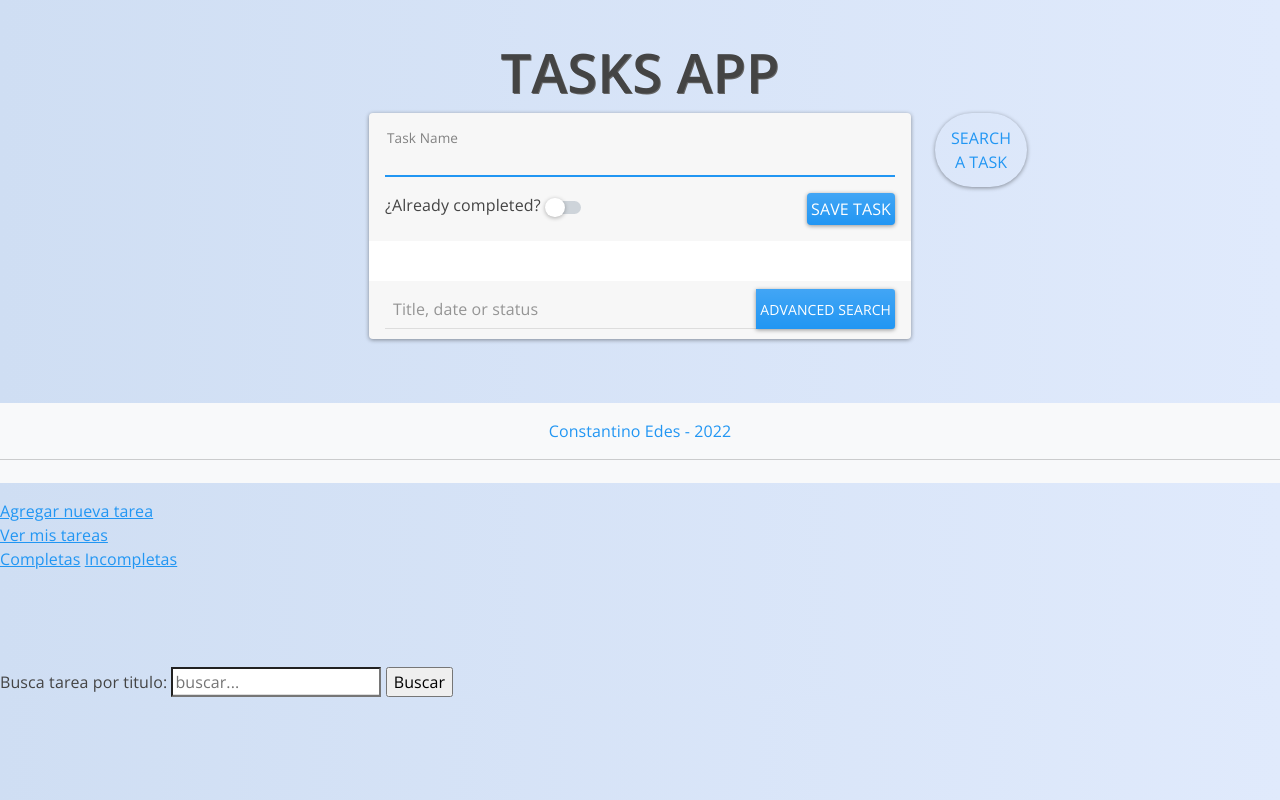
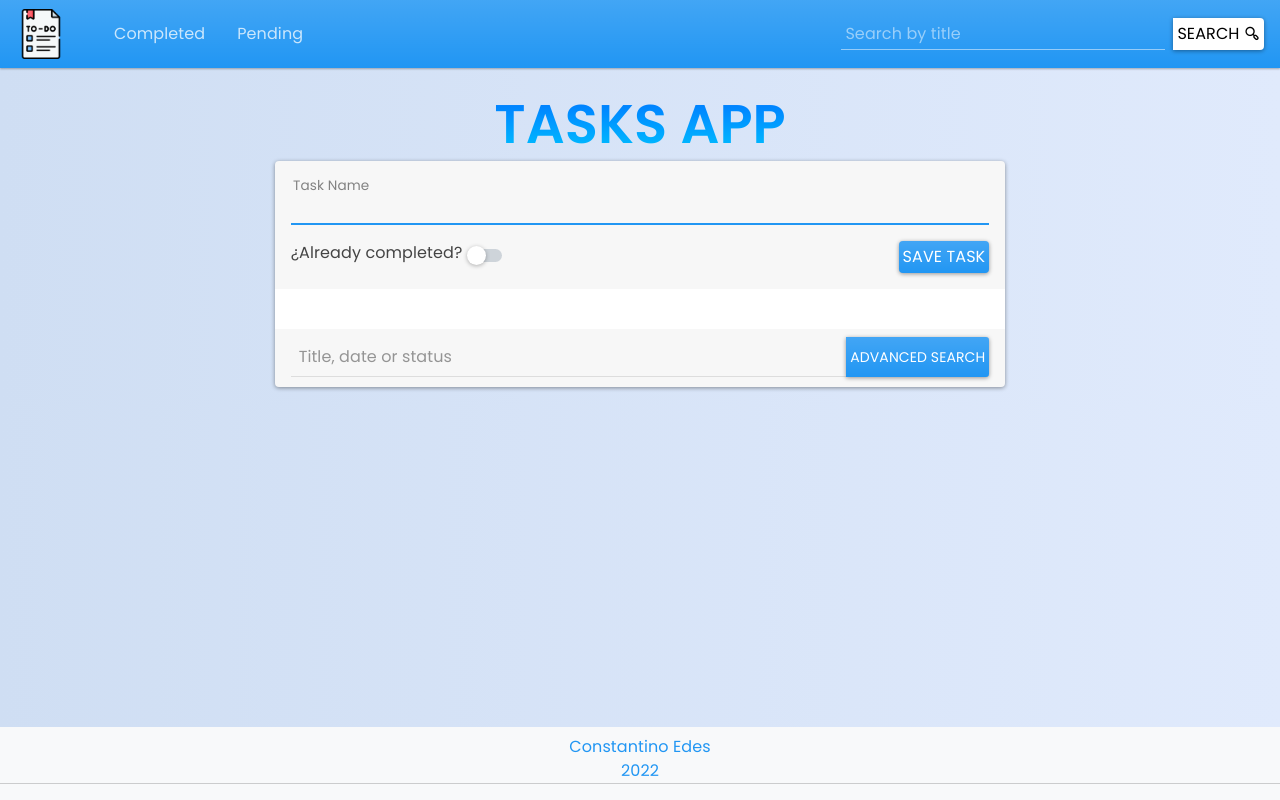
Before and after one commit to Constan-Edes/task-app, a Flask app: page / in a window 1280 px wide. Run offline with Flask 2, Linux system fonts and the light colour scheme; data that the repository does not hold is empty; some libraries are stand-ins or nearby versions.

Commit message:
files modified, client side updated

```diff
--- a/static/css/style.css
+++ b/static/css/style.css
@@ -1,17 +1,18 @@
-
-
 body {
     background: #E0EAFC;  /* fallback for old browsers */
     background: -webkit-linear-gradient(to right, #CFDEF3, #E0EAFC);  /* Chrome 10-25, Safari 5.1-6 */
     background: linear-gradient(to right, #CFDEF3, #E0EAFC); /* W3C, IE 10+/ Edge, Firefox 16+, Chrome 26+, Opera 12+, Safari 7+ */
-    font-family: "open sans", sans-serif;
+    font-family: 'Poppins', sans-serif !important;
 
 }
 
 #main-title {
     font-weight: 600;
     font-size: 3.4rem;
-    text-shadow: 1px 1px  #666;
+    background:  linear-gradient(to top, #00c6ff, #0072ff);
+    -webkit-background-clip: text;
+    -webkit-text-fill-color: transparent;
+    background-clip: text;
 }
 
 #done {
@@ -21,13 +22,12 @@ body {
 
 #done-date {
     font-style: bold;
-
     color: #cfcfcf !important;
 }
 
 #footer {
-
-    height: 80px;
+    position: fixed;
+    background-color: #cfdef3;
     bottom: 0px;
     left: 0px;
     right: 0px;
--- a/templates/index.html
+++ b/templates/index.html
@@ -1,15 +1,47 @@
 {% extends 'layout.html' %}
 
+{% block title %} Task App {% endblock %}
+
 {% block body %}
+<nav class="navbar navbar-expand-lg p-1 navbar-dark bg-primary">
+    <div class="container-fluid">
+        <a class="navbar-brand" href="/">
+            <img src="../static/img/to-do-list.png" alt="Logo" width="50" height="50">
+        </a>
+        <button class="navbar-toggler" type="button" data-bs-toggle="collapse" data-bs-target="#navbarColor01"
+            aria-controls="navbarColor01" aria-expanded="false" aria-label="Toggle navigation">
+            <span class="navbar-toggler-icon"></span>
+        </button>
+        <div class="collapse navbar-collapse" id="navbarColor01">
+            <ul class="navbar-nav me-auto">
+                <li class="nav-item">
+                    <a class="nav-link ms-4 fs-6" href="/?filter=0">Completed</a>
+                </li>
+                <li class="nav-item">
+                    <a class="nav-link fs-6 ms-3" href="{{url_for('get_pendientes')}}">Pending</a>
+                </li>
+            </ul>
+            <form class="d-flex">
+                <div class="input-group">
+                    <input type="text" class="form-control me-sm-2 p-1 " placeholder="Search by title">
+                    <button class="btn p-1 btn-secondary" type="button" id="button-addon2">Search <i
+                            class="uil uil-search-alt"></i></button>
+                </div>
+            </form>
+        </div>
+    </div>
+</nav>
 
 <main class="container p-3">
-    <h1 id="main-title" class="display-4 text-center mt-4 mb-2">TASKS APP</h1>
+    <div class="title-container">
+        <h1 id="main-title" class="display-4 text-center mt-2 mb-1">TASKS APP</h1>
+    </div>
     <div class="row ">
         <!-- change the name of the class to resize the card -->
-        <div class="col-6 offset-md-3 my-auto">
+        <div class="col-8 offset-2 my-auto">
             <div class="card ">
                 <div class="card-header py-2">
-                    <form class="form-check  p-0" action="{{ url_for('agregar') }}" method="POST">
+                    <form class="form-check p-0" action="{{ url_for('agregar') }}" method="POST">
                         <div class="form-floating mb-3">
                             <input type="text" name="tarea" class="form-control" id="title-in" placeholder="Buy coffee"
                                 maxlength="80" minlength="4" required autofocus>
@@ -24,17 +56,44 @@
                 </div>
                 <div class="card-body mt-2">
                     <ul class="list-group">
-                        {% for t in tareas  %}
+                        {% for t in tareas %}
+                        {% if filter %}
+                        {% if filter == 0 and t.status == 0 %}
                         <li class="list-group-item mb-1">
                             <span {% if t.status == 0 %} id="done" {% endif %}
                                 class="fs-6  fw-bolder">&#8594;&nbsp;{{t.title}}</span>
-                            <div class="d-flex ">
+                            <div class="d-flex">
                                 <p class="text-start text-primary fst-normal flex-grow-1 m-0 mt-2"
                                     {% if t.status == 0 %} id="done-date" {% endif %}>{{t.date}}</p>
                                 <a href="/done/{{t.id}}" class="btn btn-sm btn-success me-2">Done</a>
-                                <a href="/delete/{{t.id}}" class="btn btn-sm btn-danger  ">Delete</a>
+                                <a href="/delete/{{t.id}}" class="btn btn-sm btn-danger">Delete</a>
                             </div>
                         </li>
+                        {% endif %}
+                        {% if filter == 1 and t.status == 1 %}
+                        <li class="list-group-item mb-1">
+                            <span {% if t.status == 0 %} id="done" {% endif %}
+                                class="fs-6 fw-bolder">&#8594;&nbsp;{{t.title}}</span>
+                            <div class="d-flex">
+                                <p class="text-start text-primary fst-normal flex-grow-1 m-0 mt-2"
+                                    {% if t.status == 0 %} id="done-date" {% endif %}>{{t.date}}</p>
+                                <a href="/done/{{t.id}}" class="btn btn-sm btn-success me-2">Done</a>
+                                <a href="/delete/{{t.id}}" class="btn btn-sm btn-danger">Delete</a>
+                            </div>
+                        </li>
+                        {% endif %}
+                        {% else %}
+                        <li class="list-group-item mb-1">
+                            <span {% if t.status == 0 %} id="done" {% endif %}
+                                class="fs-6  fw-bolder">&#8594;&nbsp;{{t.title}}</span>
+                            <div class="d-flex">
+                                <p class="text-start text-primary fst-normal flex-grow-1 m-0 mt-2"
+                                    {% if t.status == 0 %} id="done-date" {% endif %}>{{t.date}}</p>
+                                <a href="/done/{{t.id}}" class="btn btn-sm btn-success me-2">Done</a>
+                                <a href="/delete/{{t.id}}" class="btn btn-sm btn-danger">Delete</a>
+                            </div>
+                        </li>
+                        {% endif %}
                         {% endfor %}
                     </ul>
                 </div>
@@ -50,51 +109,20 @@
                 </div>
             </div>
         </div>
-        <div class="col-1">
-            <a class="btn btn-outline-primary rounded-pill mb-5 " href="#search">Search a Task</a>
-        </div>
     </div>
 </main>
 
-<footer class="pt-3 bg-light mt-5" id="footer">
-    <div class="container ">
-        <div class="p-0 text-center ">
-            <p class="m-0 p-0 text-center text-primary">Constantino Edes - 2022</p>
+<footer class="pt-2 bg-light mt-5 pb-3" id="footer">
+    <div class="container">
+        <div class="p-0 text-center">
+            <p class="m-0 p-0 text-center text-primary">Constantino Edes</p>
+            <span class="text-primary">2022</span>
+
         </div>
-    </div class="">
-    <hr>
+
+    </div>
+    <hr class="m-0">
 </footer>
 
 
-
-<ul>
-    {% for tarea in tareas  %}
-    <li>{{ tarea }}</li>
-    {% endfor %}
-</ul>
-
-<div>
-    <a class="" href="{{ url_for('agregar') }}">Agregar nueva tarea</a>
-</div>
-
-<div>
-    <a href="{{ url_for('get_tareas') }}">Ver mis tareas</a>
-    <br>
-    <a href="{{ url_for('get_completadas') }}">Completas</a>
-    <a href="{{ url_for('get_incompletas') }}">Incompletas</a>
-</div>
-
-<br><br><br><br>
-
-<div>
-
-    <form action="{{ url_for('busqueda_total') }}" method="GET">
-        <span>Busca tarea por titulo:</span>
-        <input type="text" name="title" placeholder="buscar...">
-        <input type="submit" value="Buscar">
-    </form>
-</div>
-
-
-
 {% endblock %}
--- a/templates/layout.html
+++ b/templates/layout.html
@@ -6,24 +6,29 @@
     <meta http-equiv="X-UA-Compatible" content="IE=edge">
     <meta name="viewport" content="width=device-width, initial-scale=1.0">
 
-    <!--  ============= IMPORT BOOTSWATCH MINT THEME ============= -->
-    <link rel="stylesheet" href="../static/css/bootstrap2.min.css">
+    <!--  =============  BOOTSWATCH  ============= -->
+    <link rel="stylesheet" href="{{ url_for('static', filename='css/bootstrap.min.css') }}">
 
-    <!--  ============= OPEN SANS FONT ============= -->
+    <!--  ============= UNICONS ============= -->
+    <link rel="stylesheet" href="https://unicons.iconscout.com/release/v4.0.0/css/line.css">
+
+    <!--  ============= POPPINS FONT ============= -->
     <link rel="preconnect" href="https://fonts.googleapis.com">
     <link rel="preconnect" href="https://fonts.gstatic.com" crossorigin>
-    <link
-        href="https://fonts.googleapis.com/css2?family=Open+Sans:wght@300;400;600&family=Ubuntu:ital,wght@0,300;0,400;0,500;0,700;1,300;1,500&display=swap"
-        rel="stylesheet">
+    <link href="https://fonts.googleapis.com/css2?family=Poppins:wght@400;500;600&display=swap" rel="stylesheet">
 
     <!--  ============= MAIN CSS ============= -->
-    <link rel="stylesheet" href="../static/css/style.css">
+    <link rel="stylesheet" href="{{ url_for('static', filename='css/style.css') }}">
 
-    <title>Tareas Flask</title>
+    <!--  ============= ICON ============= -->
+    <link rel="icon" href="{{ url_for('static', filename='img/task.png') }}">
+
+
+    <title>{% block title %} {% endblock %}</title>
 </head>
 
 <body>
-    {%  block body %}
+    {% block body %}
 
 
 
@@ -35,7 +40,6 @@
     <script src="https://cdn.jsdelivr.net/npm/bootstrap@5.1.3/dist/js/bootstrap.min.js"
         integrity="sha384-QJHtvGhmr9XOIpI6YVutG+2QOK9T+ZnN4kzFN1RtK3zEFEIsxhlmWl5/YESvpZ13" crossorigin="anonymous">
     </script>
-    <script src="../static/js/main.js"></script>
+    <script src="{{ url_for('static', filename='js/main.js') }}"></script>
 </body>
-
 </html>
```
Also changed, not shown: README.md, static/css/bootstrap.min.css (renamed from static/css/bootstrap2.min.css), static/img/done.png (added), static/img/task.png (added), static/img/to-do-list.png (added), 1 other file.
